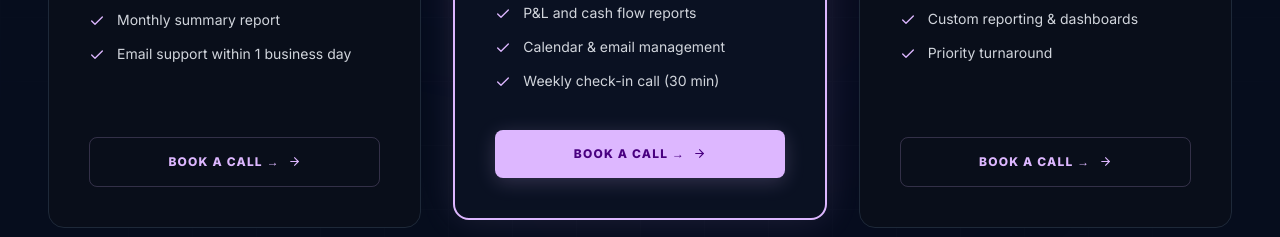
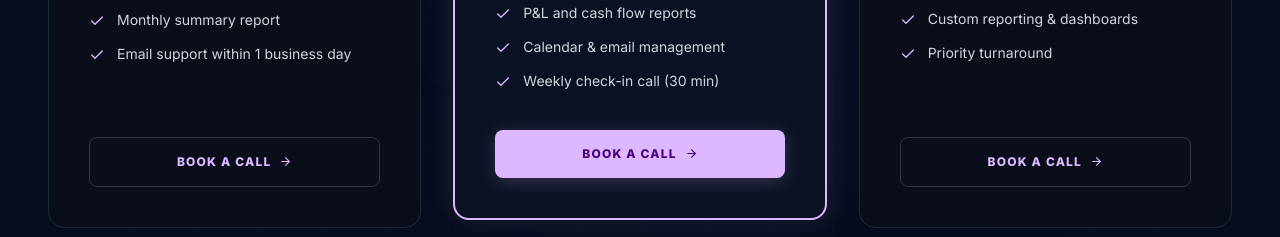
Before and after one commit to paulinelucena/Pauline-Portfolio, a React (Vite) app: page / in a window 1280 px wide. Shown: the part 7080-7317 px from the top of the page. Built offline with nearby package versions, Linux system fonts and the light colour scheme.

Commit message:
Update Pricing.tsx

```diff
--- a/src/components/Pricing.tsx
+++ b/src/components/Pricing.tsx
@@ -32,7 +32,7 @@ const pricingTiers: PricingTier[] = [
       'Monthly summary report',
       'Email support within 1 business day'
     ],
-    ctaText: 'Book a Call →'
+    ctaText: 'Book a Call'
   },
   {
     id: 'growth',
@@ -51,7 +51,7 @@ const pricingTiers: PricingTier[] = [
       'Calendar & email management',
       'Weekly check-in call (30 min)'
     ],
-    ctaText: 'Book a Call →',
+    ctaText: 'Book a Call',
     highlighted: true
   },
   {
@@ -69,7 +69,7 @@ const pricingTiers: PricingTier[] = [
       'Custom reporting & dashboards',
       'Priority turnaround'
     ],
-    ctaText: 'Book a Call →'
+    ctaText: 'Book a Call'
   }
 ];
 
```
